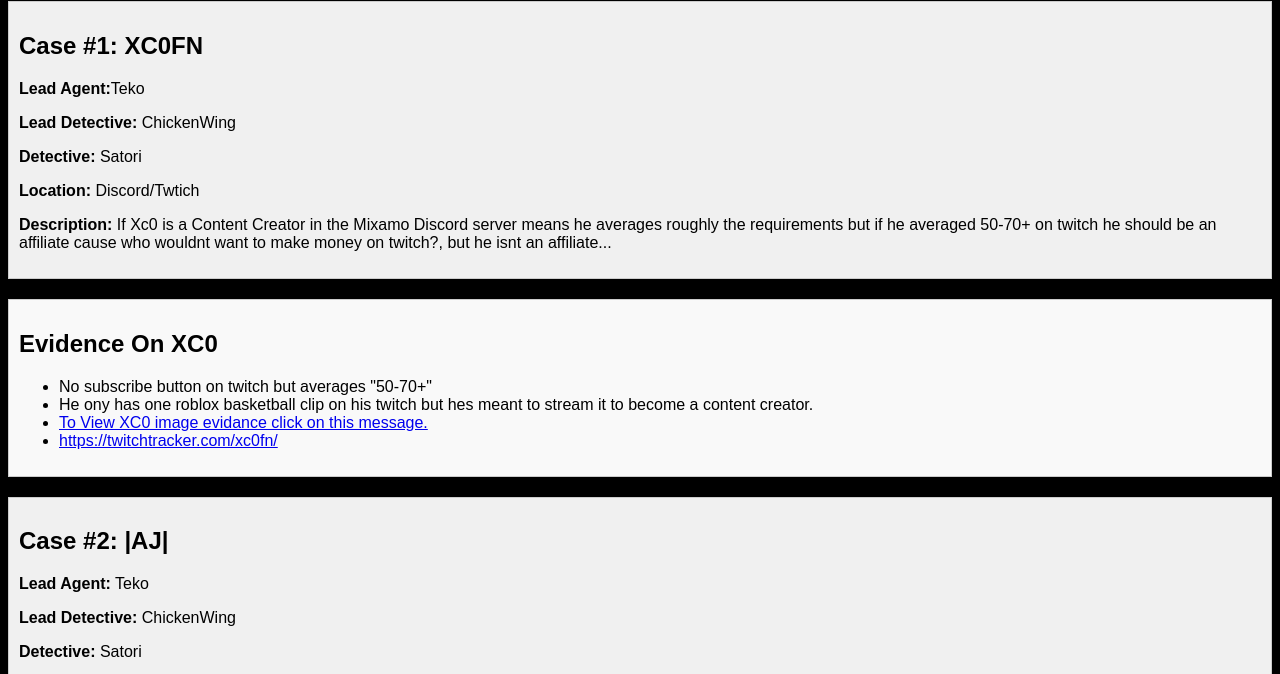
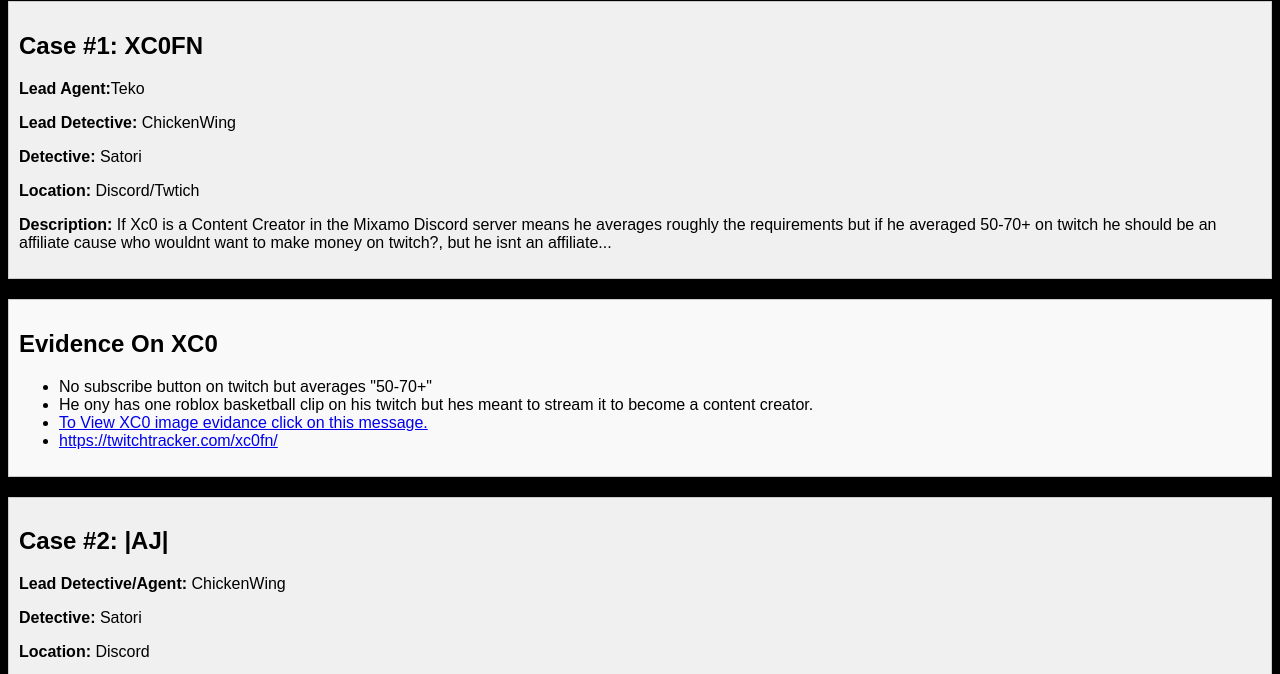
Before and after one commit to bozoteko/mixamorico, a plain HTML site: page index.html in a window 1280 px wide. Shown: the part 79-753 px from the top of the page. Drawn offline with Linux system fonts and the light colour scheme.

Commit message:
Update index.html

```diff
--- a/index.html
+++ b/index.html
@@ -93,8 +93,7 @@
 
   <div class="case-details">
     <h2>Case #2: |AJ|</h2>
-    <p><strong>Lead Agent:</strong> Teko</p>
-    <p><strong>Lead Detective:</strong> ChickenWing</p>
+    <p><strong>Lead Detective/Agent:</strong> ChickenWing</p>
     <p><strong>Detective:</strong> Satori</p>
     <p><strong>Location:</strong> Discord</p>
     <p><strong>Description:</strong>AJ has taken part in fraudulent moderation banning a fellow tester named "Satori" for promoting mixamo labs when XC0 had done the same thing but deleted his messages and These members were manipulated into thinking they would receive tester, if they say the Hard R which was just a tactic for Suspect 2 to ban them.
```
